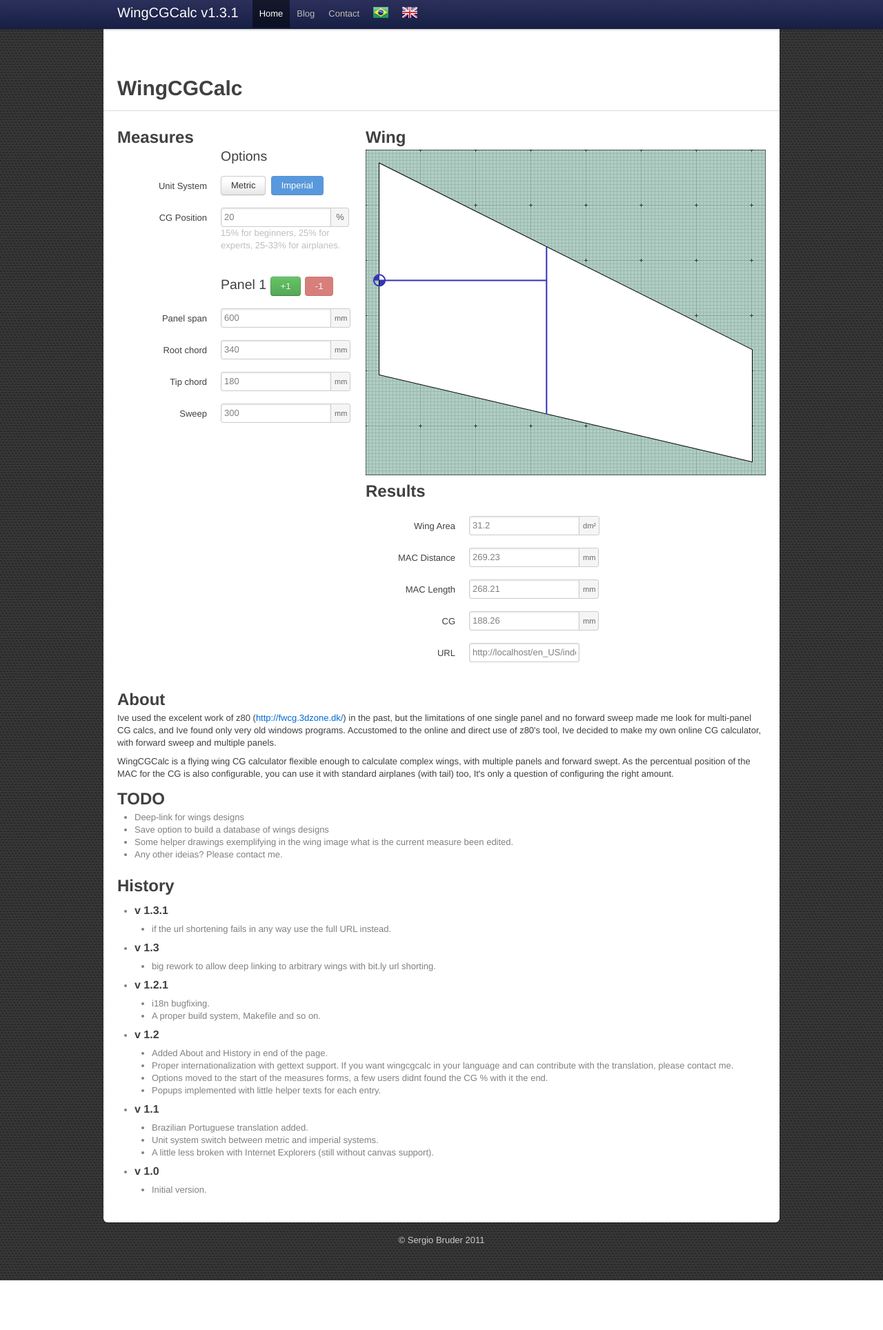
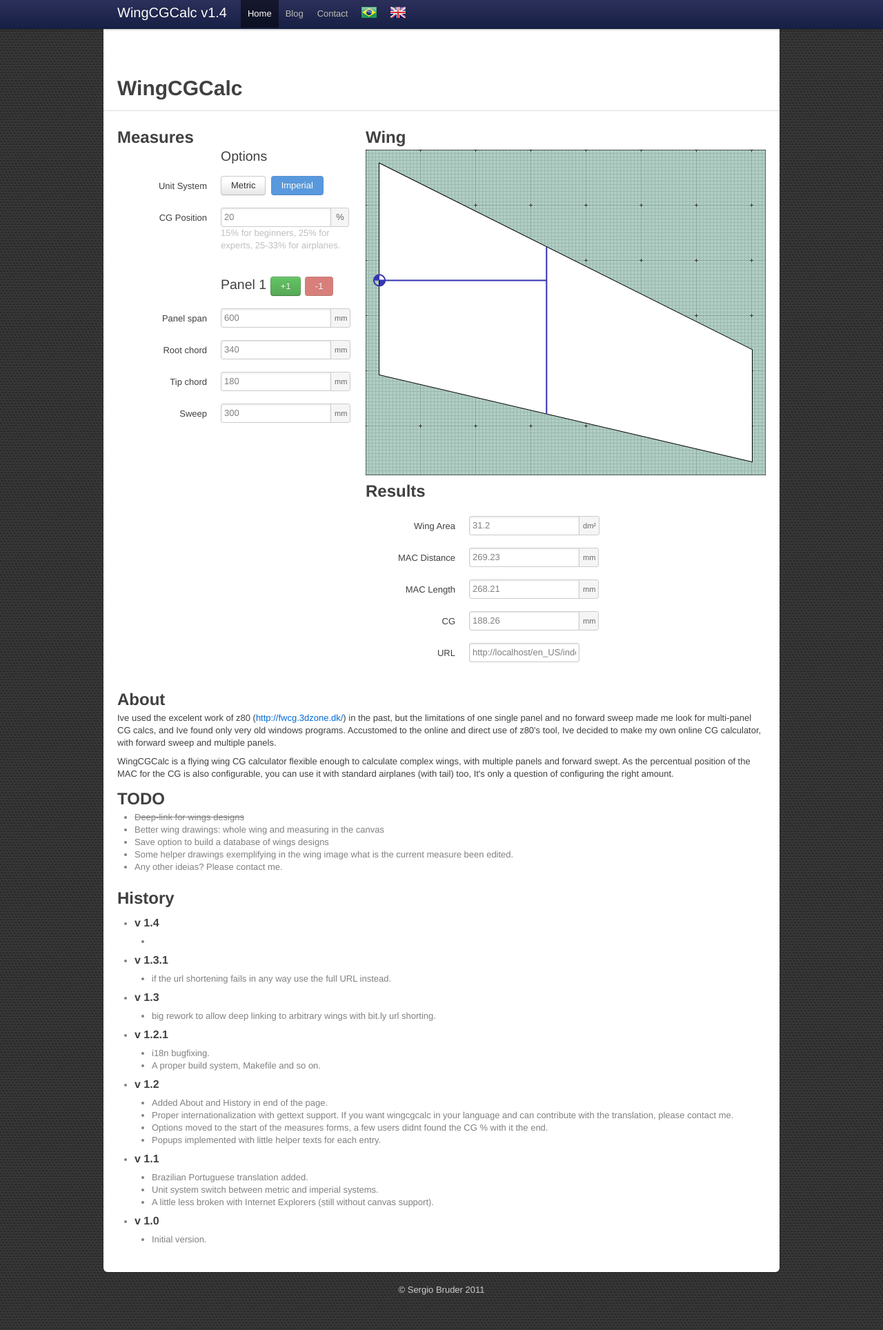
Before and after one commit to sdbruder/wingcgcalc, a PHP site: page /en_US/index.php?sys=imperial in a window 1280 px wide. Shown: the whole page at 69% size. Before the commit the page ends 1856 px from the top, so only its background shows below. Run offline with PHP 8.4, Linux system fonts and the light colour scheme; data that the repository does not hold is empty.

Commit message:
Ive said 1.4 time now

```diff
--- a/en_US/index.php
+++ b/en_US/index.php
@@ -22,7 +22,7 @@ include('../php/i18n.php');
     <script src="../js/bootstrap-twipsy.js"></script>
     <script src="../js/bootstrap-popover.js"></script>
     <script src="../js/bootstrap-modal.js"></script>
-    <script src="../js/wingcgcalc-1.3.js"></script>
+    <script src="../js/wingcgcalc-1.4.js"></script>
     <script type="text/javascript">
       var _gaq = _gaq || [];
       _gaq.push(['_setAccount', 'UA-27285625-1']);
@@ -40,7 +40,7 @@ include('../php/i18n.php');
     <div class="topbar">
       <div class="fill">
         <div class="container">
-          <a class="brand" href="#">WingCGCalc v1.3.1</a>
+          <a class="brand" href="#">WingCGCalc v1.4</a>
           <ul class="nav">
             <li class="active"><a href="/"><? print _('Home'); ?></a></li>
             <li><a href="http://sergio.bruder.com.br/"><? print _('Blog'); ?></a></li>
@@ -280,7 +280,8 @@ include('../php/i18n.php');
 
                     <h2><? print _('TODO'); ?></h2>
                     <ul>
-                        <li><? print _("Deep-link for wings designs"); ?></li>
+                        <li><strike><? print _("Deep-link for wings designs"); ?></strike></li>
+                        <li><? print _("Better wing drawings: whole wing and measuring in the canvas"); ?></li>
                         <li><? print _("Save option to build a database of wings designs"); ?></li>
                         <li><? print _("Some helper drawings exemplifying in the wing image what is the current measure been edited."); ?></li>
                         <li><? print _("Any other ideias? Please contact me."); ?></li>
@@ -288,12 +289,16 @@ include('../php/i18n.php');
 
                     <h2><? print _('History'); ?></h2>
                     <ul>
+	                    <li><h4><? print _("v 1.4"); ?></h4>
+	                        <ul>
+	                            <li><? print _(""); ?></li>
+	                        </ul>
+	                    </li>
 	                    <li><h4><? print _("v 1.3.1"); ?></h4>
 	                        <ul>
 	                            <li><? print _("if the url shortening fails in any way use the full URL instead."); ?></li>
 	                        </ul>
 	                    </li>
-
 						<li><h4><? print _("v 1.3"); ?></h4>
 						    <ul>
 						        <li><? print _("big rework to allow deep linking to arbitrary wings with bit.ly url shorting."); ?></li>
```
